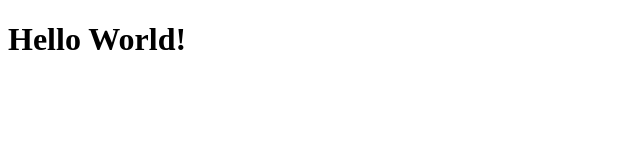
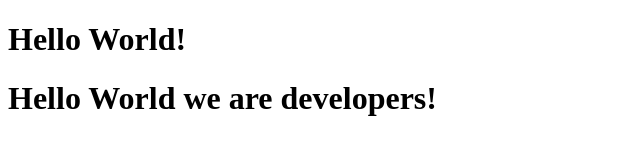
Before and after one commit to martinnajjar12/GianpierreMartin, a plain HTML site: page index.html in a window 1280 px wide. Shown: the whole page, without its empty margins (0-640 px from the left). Drawn offline with Linux system fonts and the light colour scheme.

Commit message:
Gianpiere first commit

```diff
--- a/index.html
+++ b/index.html
@@ -8,6 +8,7 @@
 
   <body>
     <h1>Hello World!</h1>
+    <h1>Hello World we are developers!</h1>
     <script src="https://cdn.freecodecamp.org/testable-projects-fcc/v1/bundle.js"></script>
 
     <!--
```
